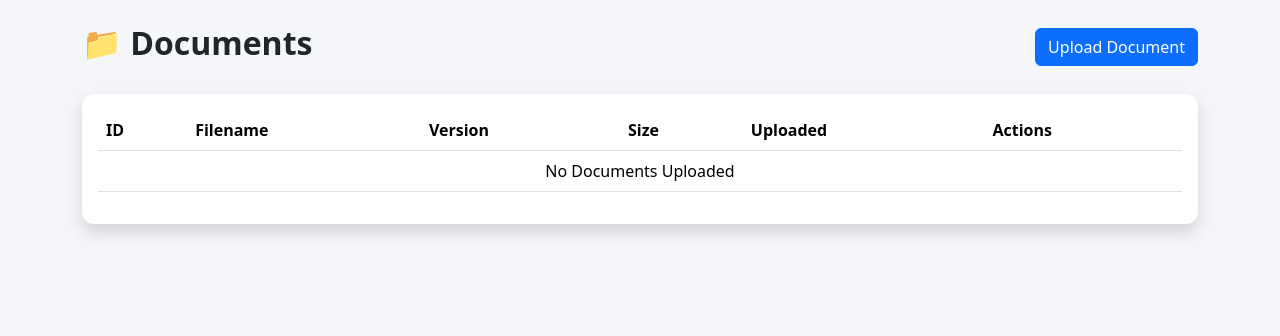
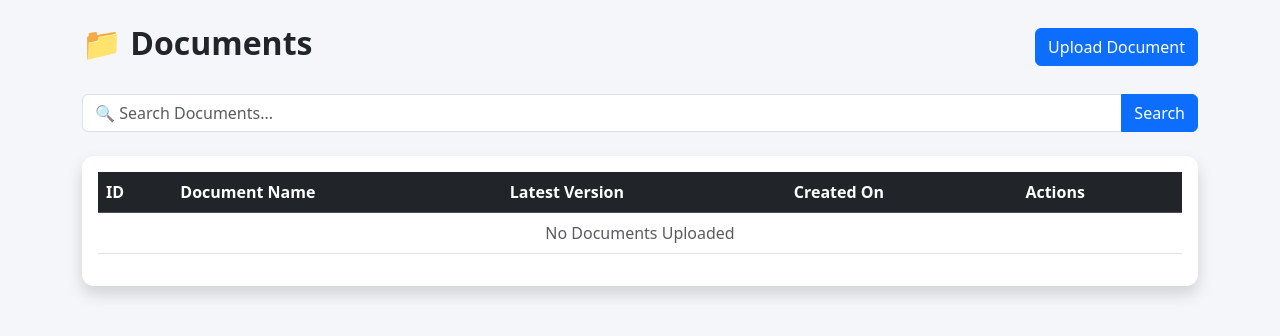
Before and after one commit to Dhanushsj12/Azure-Document-Management-System, a Flask app: page /documents in a window 1280 px wide. Shown: the part 70-406 px from the top of the page. Run offline with Flask 3, Linux system fonts and the light colour scheme; the visitor is signed in with stand-in values (Sample User, id 1); data that the repository does not hold is empty.

Commit message:
Sprint 4: Dashboard, upload, documents and search completed

```diff
--- a/app/routes/dashboard.py
+++ b/app/routes/dashboard.py
@@ -20,10 +20,11 @@ def dashboard():
     total_documents = Document.query.count()
 
     total_versions = Version.query.count()
-
+    total_storage = 0
     return render_template(
         "dashboard.html",
         total_users=total_users,
         total_documents=total_documents,
         total_versions=total_versions,
+        total_storage=total_storage,
     )
--- a/app/routes/document.py
+++ b/app/routes/document.py
@@ -25,19 +25,36 @@ document_bp = Blueprint(
 
 
 # -----------------------------
-# View All Documents
+# View All Documents + Search
 # -----------------------------
 @document_bp.route("/documents")
 @login_required
 def documents():
 
-    documents = Document.query.order_by(
-        Document.created_at.desc()
-    ).all()
+    search = request.args.get("search", "").strip()
+
+    if search:
+
+        documents = (
+            Document.query.filter(
+                Document.title.ilike(f"%{search}%")
+            )
+            .order_by(Document.created_at.desc())
+            .all()
+        )
+
+    else:
+
+        documents = (
+            Document.query.order_by(
+                Document.created_at.desc()
+            ).all()
+        )
 
     return render_template(
         "documents.html",
         documents=documents,
+        search=search,
     )
 
 
--- a/app/templates/dashboard.html
+++ b/app/templates/dashboard.html
@@ -52,7 +52,7 @@ Dashboard
 
 <h5>Storage Used</h5>
 
-<h1>0 MB</h1>
+<h1>{{ total_storage }} MB</h1>
 
 </div>
 
--- a/app/templates/documents.html
+++ b/app/templates/documents.html
@@ -4,40 +4,53 @@
 
 {% block content %}
 
+<!-- Page Header -->
 <div class="d-flex justify-content-between align-items-center mb-4">
 
-    <h2>
-        📁 Documents
-    </h2>
+    <h2>📁 Documents</h2>
 
     <a href="{{ url_for('document.upload') }}" class="btn btn-primary">
-
         Upload Document
-
     </a>
 
 </div>
 
+<!-- Search Bar -->
+<form method="GET" class="mb-4">
+
+    <div class="input-group">
+
+        <input
+            type="text"
+            name="search"
+            class="form-control"
+            placeholder="🔍 Search Documents..."
+            value="{{ search }}"
+        >
+
+        <button type="submit" class="btn btn-primary">
+            Search
+        </button>
+
+    </div>
+
+</form>
+
+<!-- Documents Table -->
 <div class="card shadow">
 
     <div class="card-body">
 
         <table class="table table-hover align-middle">
 
-            <thead>
+            <thead class="table-dark">
 
                 <tr>
 
                     <th>ID</th>
-
-                    <th>Filename</th>
-
-                    <th>Version</th>
-
-                    <th>Size</th>
-
-                    <th>Uploaded</th>
-
+                    <th>Document Name</th>
+                    <th>Latest Version</th>
+                    <th>Created On</th>
                     <th>Actions</th>
 
                 </tr>
@@ -46,45 +59,48 @@
 
             <tbody>
 
-            {% for doc in documents %}
+                {% for doc in documents %}
 
                 <tr>
 
                     <td>{{ doc.id }}</td>
 
-                    <td>{{ doc.original_filename }}</td>
+                    <td>{{ doc.title }}</td>
 
-                    <td>v{{ doc.version }}</td>
+                    <td>
+                        Version {{ doc.latest_version }}
+                    </td>
 
-                    <td>{{ "%.2f"|format(doc.file_size/1024) }} KB</td>
-
-                    <td>{{ doc.uploaded_at.strftime("%d-%m-%Y %H:%M") }}</td>
+                    <td>
+                        {{ doc.created_at.strftime("%d-%m-%Y %H:%M") }}
+                    </td>
 
                     <td>
 
-                        <a href="{{ url_for('document.download', id=doc.id) }}"
-                           class="btn btn-success btn-sm">
-
+                        <a
+                            href="{{ url_for('document.download', id=doc.id) }}"
+                            class="btn btn-success btn-sm"
+                        >
                             Download
-
                         </a>
 
-                        <a href="{{ url_for('document.delete', id=doc.id) }}"
-                           class="btn btn-danger btn-sm">
-
+                        <a
+                            href="{{ url_for('document.delete', id=doc.id) }}"
+                            class="btn btn-danger btn-sm"
+                            onclick="return confirm('Are you sure you want to delete this document?');"
+                        >
                             Delete
-
                         </a>
 
                     </td>
 
                 </tr>
 
-            {% else %}
+                {% else %}
 
                 <tr>
 
-                    <td colspan="6" class="text-center">
+                    <td colspan="5" class="text-center text-muted">
 
                         No Documents Uploaded
 
@@ -92,7 +108,7 @@
 
                 </tr>
 
-            {% endfor %}
+                {% endfor %}
 
             </tbody>
 
```
Also changed, not shown: 1 other file.
